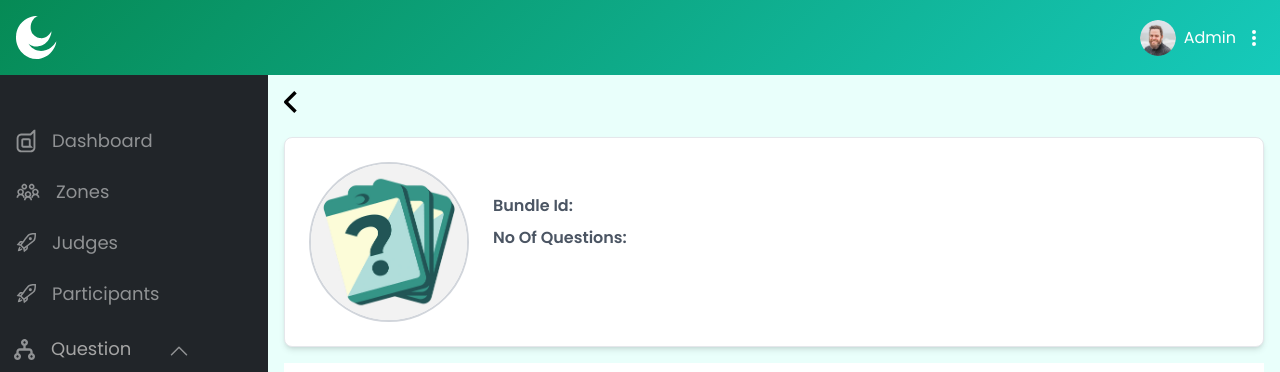
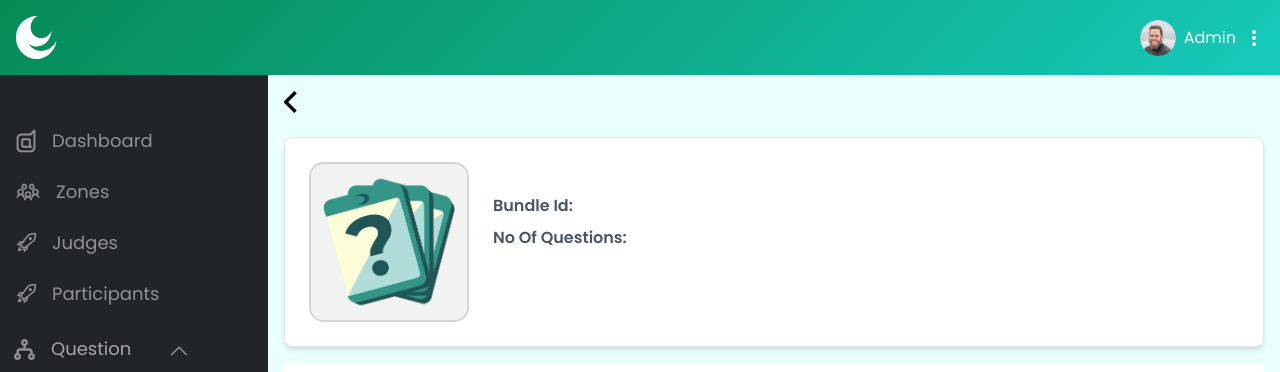
Before and after one commit to auxxweb/quran-webapp-admin, a React (Create React App) app: page /bundles/1 in a window 1280 px wide. Shown: the top 372 px of the page. Built offline with nearby package versions, Linux system fonts and the light colour scheme; no server answers; sample sign-in values are in the browser's storage.

Commit message:
update bundle image border

```diff
--- a/src/components/pages/BundleDetails.js
+++ b/src/components/pages/BundleDetails.js
@@ -37,7 +37,7 @@ const BundleDetails = () => {
       <div className="m-4 mx-auto bg-white shadow-md rounded-lg p-6 mt-6 border border-gray-200">
         <div className="flex items-start">
           <div className="flex">
-            <div className="w-40 h-40 rounded-full overflow-hidden border-2 border-gray-300">
+            <div className="w-40 h-40 rounded-[15px] overflow-hidden border-2 border-gray-300">
               <img
                 src="/bundle.jpg"
                 alt="Profile"
```
